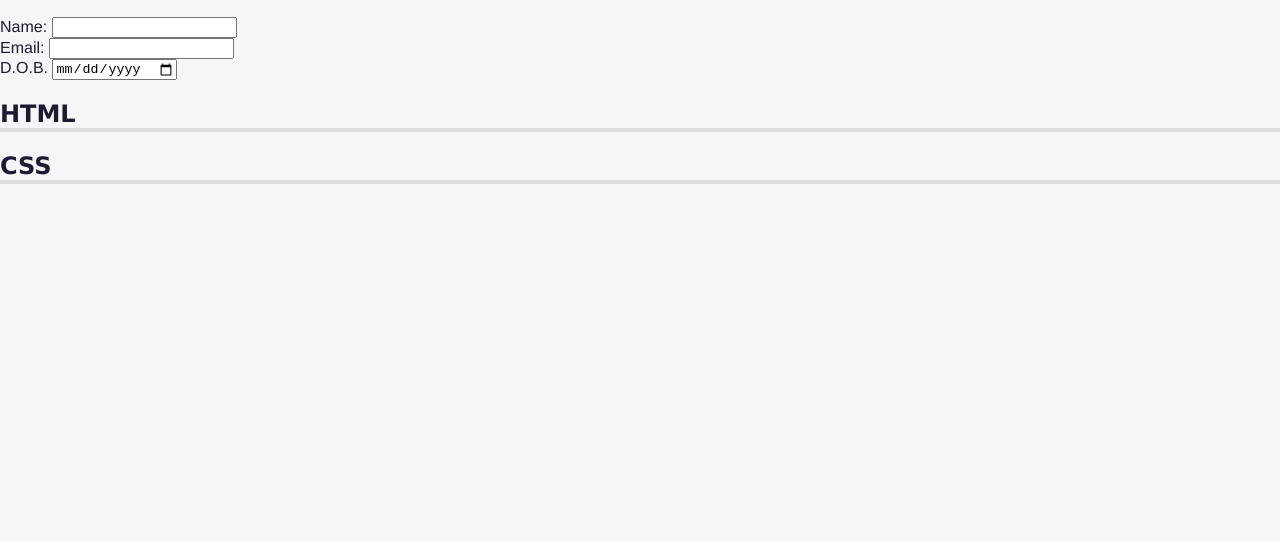
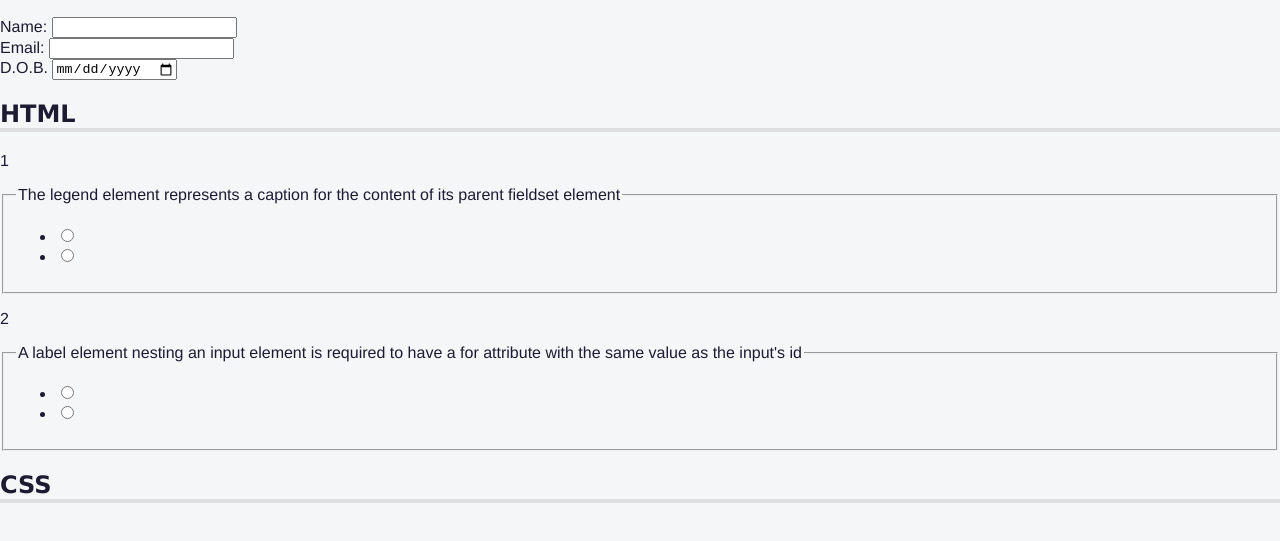
Before and after one commit to Yinkusadel/09-fcc-quiz, a website: page index.html in a window 1280 px wide. Shown: the part 105-646 px from the top of the page. Drawn offline with Linux system fonts and the light colour scheme.

Commit message:
add complete solution to quiz project

```diff
--- a/index.html
+++ b/index.html
@@ -30,12 +30,60 @@
             <label for="student-email">Email:</label>
             <input type="email" name="student-email" id="student-email" />
           <div class="info">
-            <label for="birth-date">D.O.B.<span class="sr-only"></span></label>
+            <label for="birth-date">D.O.B.<span class="sr-only">(Date of Birth)</span></label>
             <input id="birth-date" type="date" name="birth-date"/>
         </section>
+
+
+
         <section role="region" aria-labelledby="html-questions">
           <h2 id="html-questions">HTML</h2>
+          <div class="question-block">
+            <p>1</p>
+            <fieldset class="question" name="html-question-one">
+              <legend>The legend element represents a caption for the content of its
+                parent fieldset element</legend>
+                <ul class="answers-list">
+                  <li>
+                    <label>
+                      <input type="radio" />
+                    </label>
+                  </li>
+                  <li>
+                    <label>
+                      <input type="radio" />
+                    </label>
+                  </li>
+                </ul>
+              </fieldset>
+            </div>
+            <div class="question-block">
+              <p>2</p>
+              <fieldset class="question" name="html-question-two">
+                <legend>
+                  A label element nesting an input element is required to have a
+                  for attribute with the same value as the input's id
+                </legend>
+                <ul class="answers-list">
+                  <li>
+                    <label>
+                      <input type="radio" />
+                    </label>
+                  </li>
+                  <li>
+                    <label>
+                      <input type="radio" />
+                    </label>
+                  </li>
+                </ul>
+            </fieldset>
+          </div>
         </section>
+
+
+
+
+
         <section role="region" aria-labelledby="css-questions">
           <h2 id="css-questions">CSS</h2>
         </section>
--- a/styles.css
+++ b/styles.css
@@ -42,3 +42,15 @@ body {
   h2{
     border-bottom:4px solid #dfdfe2;
   }
+
+  .sr-only{
+    position: absolute;
+  width: 1px;
+  height: 1px;
+  padding: 0;
+  margin: -1px;
+  overflow: hidden;
+  clip: rect(0, 0, 0, 0);
+  white-space: nowrap;
+  border: 0;
+  }
```
